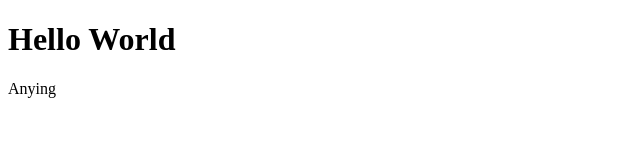
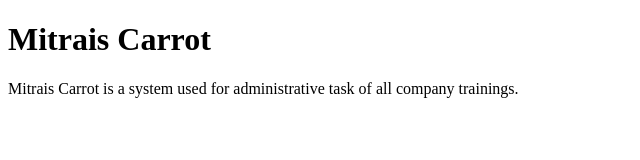
Before and after one commit to RadifanDarari/mitrais-carrot-rd, a plain HTML site: page index.html in a window 1280 px wide. Shown: the whole page, without its empty margins (0-640 px from the left). Drawn offline with Linux system fonts and the light colour scheme.

Commit message:
update 1

```diff
--- a/index.html
+++ b/index.html
@@ -1,12 +1,12 @@
 <!DOCTYPE html>
 <html>
 <head>
-<title>Page Title</title>
+<title>Mitrais Carrot</title>
 </head>
 <body>
 
-<h1>Hello World</h1>
-<p>Anying</p>
+<h1>Mitrais Carrot</h1>
+<p>Mitrais Carrot is a system used for administrative task of all company trainings.</p>
 
 
 </body>
```
